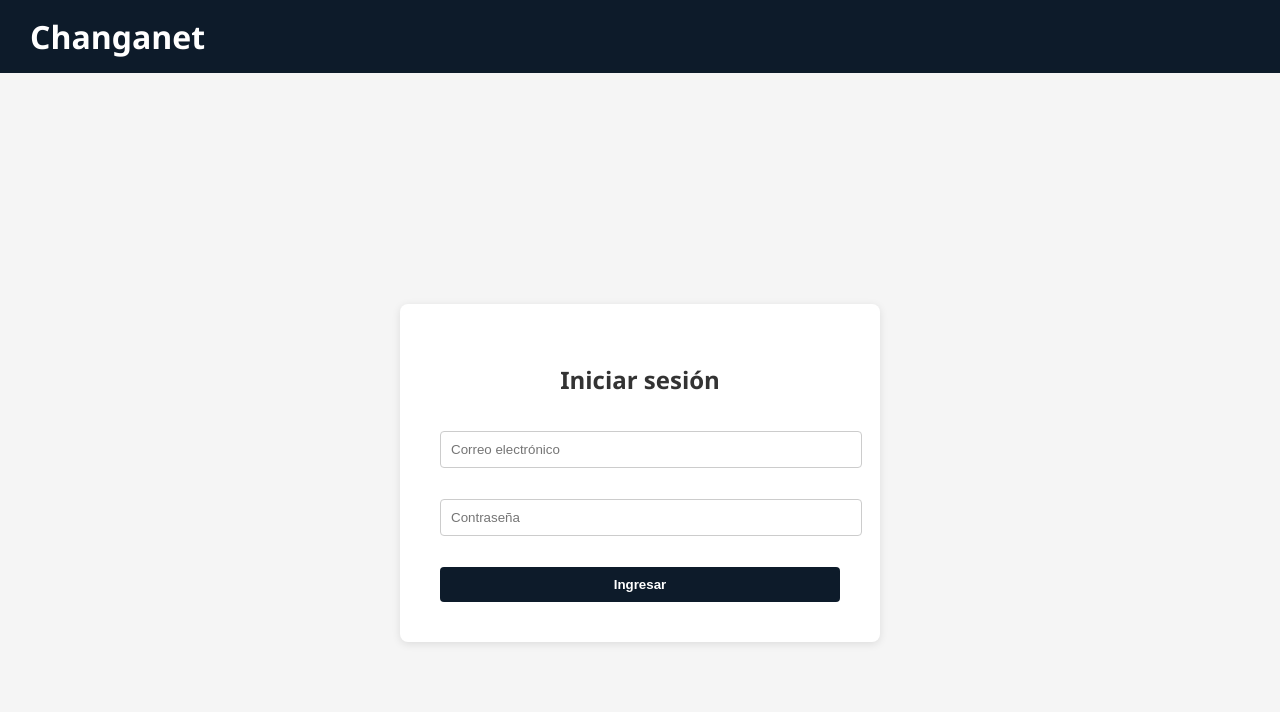
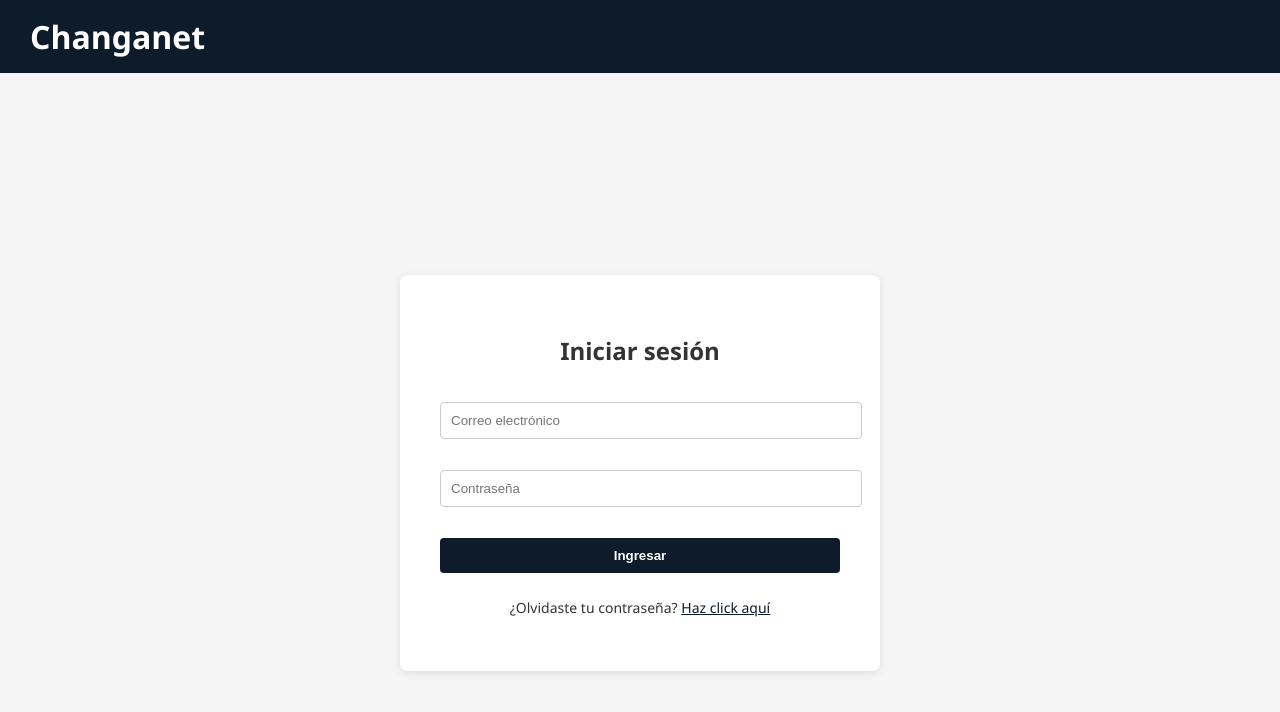
Before and after one commit to MarcosHerrera95/Proyecto-Changanet, a React (Vite) app: page /login in a window 1280 px wide. Shown: the top 712 px of the page. Built offline with nearby package versions, Linux system fonts and the light colour scheme.

Commit message:
agregado olvidaste contraseña

```diff
--- a/src/pages/Login.jsx
+++ b/src/pages/Login.jsx
@@ -54,6 +54,17 @@ export default function Login() {
         >
           Ingresar
         </button>
+                {/* Mensaje de recuperación de contraseña */}
+        <p style={{
+          marginTop: '10px',
+          fontSize: '14px',
+          textAlign: 'center'
+        }}>
+          ¿Olvidaste tu contraseña?{' '}
+          <a href="/recuperar" style={{ color: '#0d1b2a', textDecoration: 'underline' }}>
+            Haz click aquí
+          </a>
+        </p>
       </form>
     </div>
   );
```
